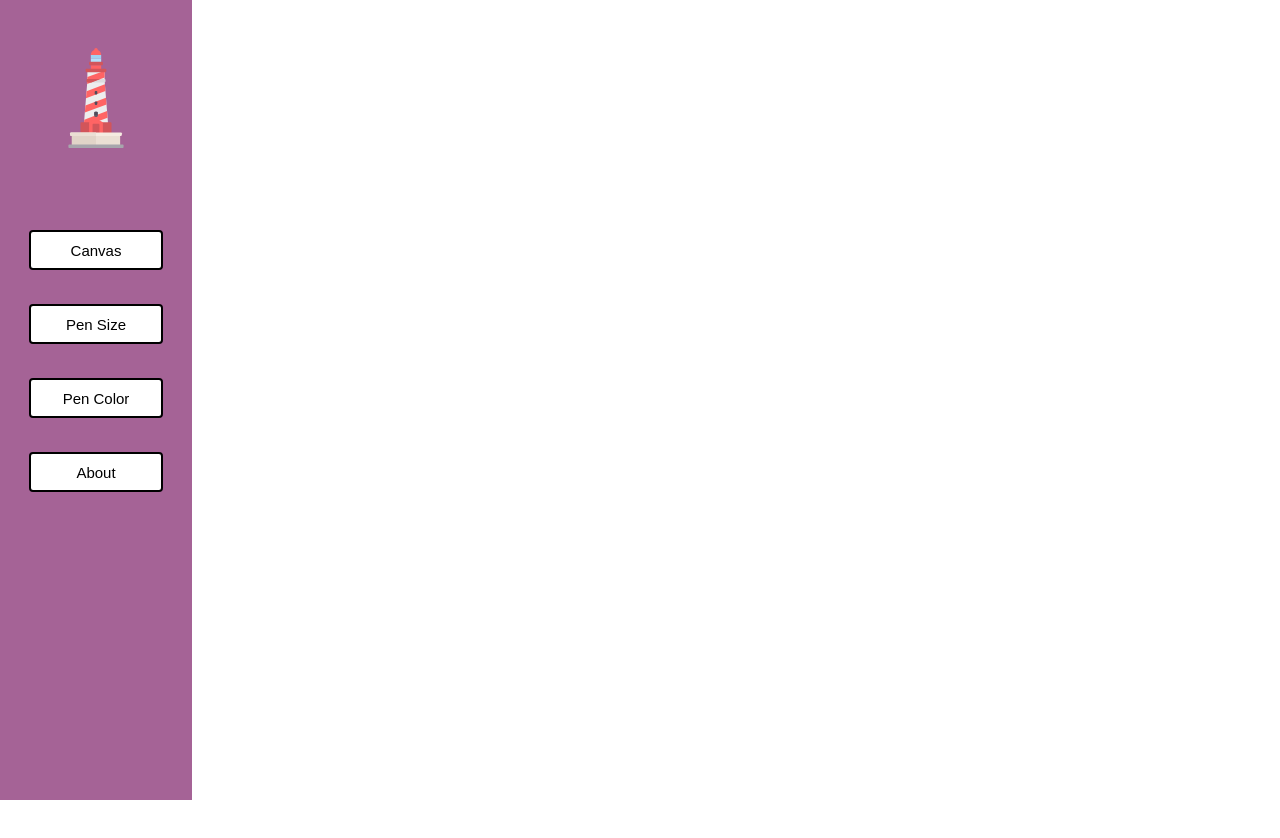
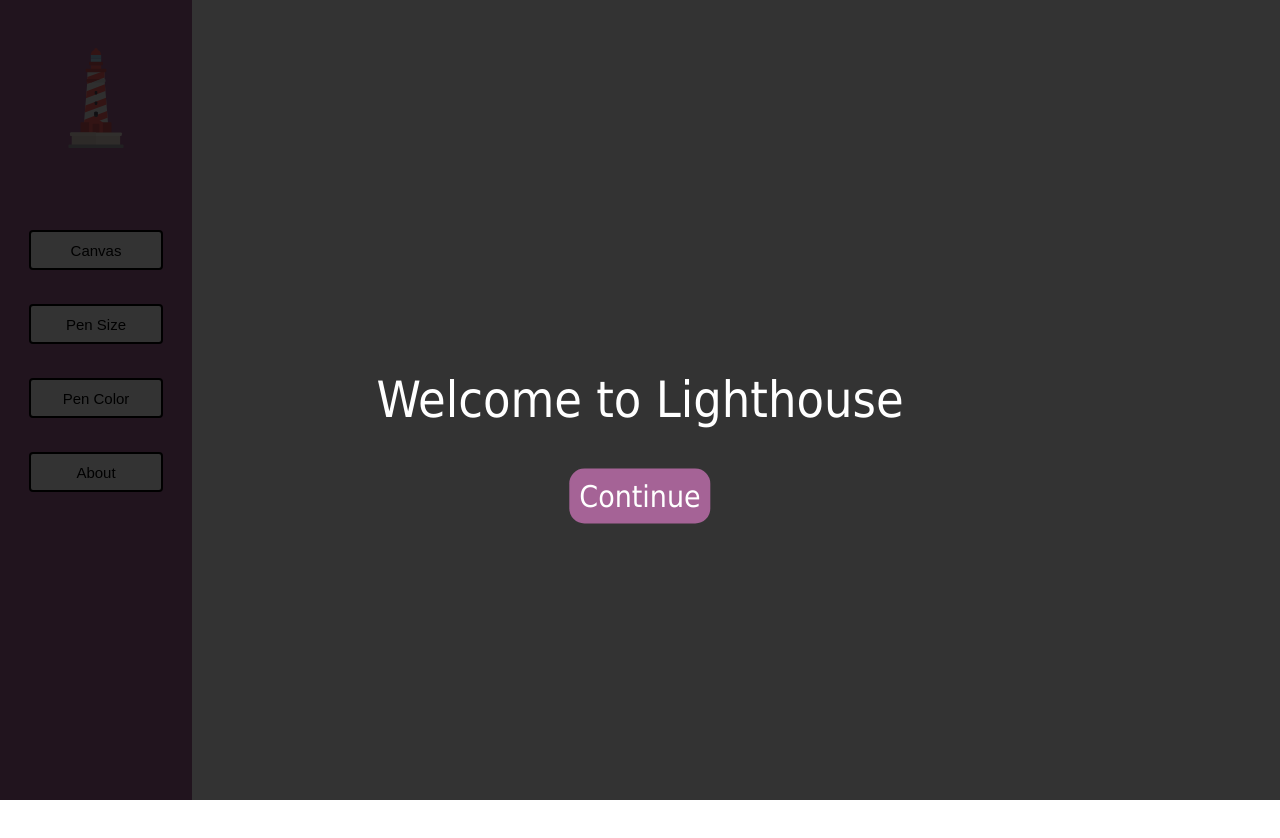
Before and after one commit to itamarfiorino/Lighthouse, a website: page public/index.html in a window 1280 px wide. Drawn offline with nearby package versions, Linux system fonts and the light colour scheme; no server answers.

Commit message:
drawing doesnt work; first log in

```diff
--- a/public/index.html
+++ b/public/index.html
@@ -2,11 +2,92 @@
 <html>
 <head>
   <script>
-  </script>
+function on() {
+  document.getElementById("overlay").style.display = "block";
+  }
+
+  function off() {
+      document.getElementById("overlay").style.display = "none";
+  }
+function getCookie(name) {
+  var dc = document.cookie;
+  var prefix = name + "=";
+  var begin = dc.indexOf("; " + prefix);
+  if (begin == -1) {
+      begin = dc.indexOf(prefix);
+      if (begin != 0) return null;
+  }
+  else
+  {
+      begin += 2;
+      var end = document.cookie.indexOf(";", begin);
+      if (end == -1) {
+      end = dc.length;
+      }
+  }
+  // because unescape has been deprecated, replaced with decodeURI
+  //return unescape(dc.substring(begin + prefix.length, end));
+  return decodeURI(dc.substring(begin + prefix.length, end));
+}
+
+function doSomething() {
+  var myCookie = getCookie("MyCookie");
+  if (myCookie == null) {
+      on();
+      document.cookie = "myCookie=1";
+  }
+  else {
+      // do cookie exists stuff
+      document.cookie = "myCookie=1";
+  }
+}
+</script>
+  <style>#overlay {
+  position: fixed; /* Sit on top of the page content */
+  display: none; /* Hidden by default */
+  width: 100%; /* Full width (cover the whole page) */
+  height: 100%; /* Full height (cover the whole page) */
+  top: 0;
+  left: 0;
+  right: 0;
+  bottom: 0;
+  background-color: rgba(0,0,0,0.8); /* Black background with opacity */
+  z-index: 2; /* Specify a stack order in case you're using a different order for other elements */
+  cursor: pointer; /* Add a pointer on hover */
+  }
+#text{
+  position: absolute;
+  top: 50%;
+  left: 50%;
+  font-size: 50px;
+  color: white;
+  transform: translate(-50%,-50%);
+  -ms-transform: translate(-50%,-50%);
+  font-family: "Tahoma";
+}
+#cont{
+  background-color: #A56396;
+  position: absolute;
+  border: none;
+  top: 62%;
+  left: 50%;
+  padding: 10px;
+  font-size: 30px;
+  border-radius: 15px;
+  color: white;
+  transform: translate(-50%,-50%);
+  -ms-transform: translate(-50%,-50%);
+  font-family: "Tahoma";
+}
+</style>
   <link rel="stylesheet" type="text/css" href="style.css">
   <script src="https://cdnjs.cloudflare.com/ajax/libs/socket.io/2.0.4/socket.io.js"></script>
 </head>
-<body>
+<div id="overlay">
+    <div id="text">Welcome to Lighthouse</div>
+    <button onclick = "off()" id="cont">Continue</button>
+</div>
+<body onload=doSomething()>
   <ul style padding="20px">
     <li id="Home"><a class="active"><center><img  onclick="location.href='/';" src="images\001-navigational.svg" alt="Lighthouse" height = "100"></center></a></li>
     <br><br><br><input type="button" width="100%" value="Canvas"><br><br>
--- a/server.js
+++ b/server.js
@@ -22,8 +22,9 @@ app.get('/', function (req, res) {
 io.on('connection', function(socket){
   console.log("Connection " + socket.id);
   for (var i in line_history) {
-    console.log(i);
-    socket.emit('draw_line', { line: line_history[i], color: i} );
+    for(var j in line_history[i]){
+      socket.emit('draw_line', { line: line_history[i], color: i} );
+    }
   }
   socket.on('draw_line', function (data) {
     try{line_history[data.color].push(data.line);}catch(err){
```
